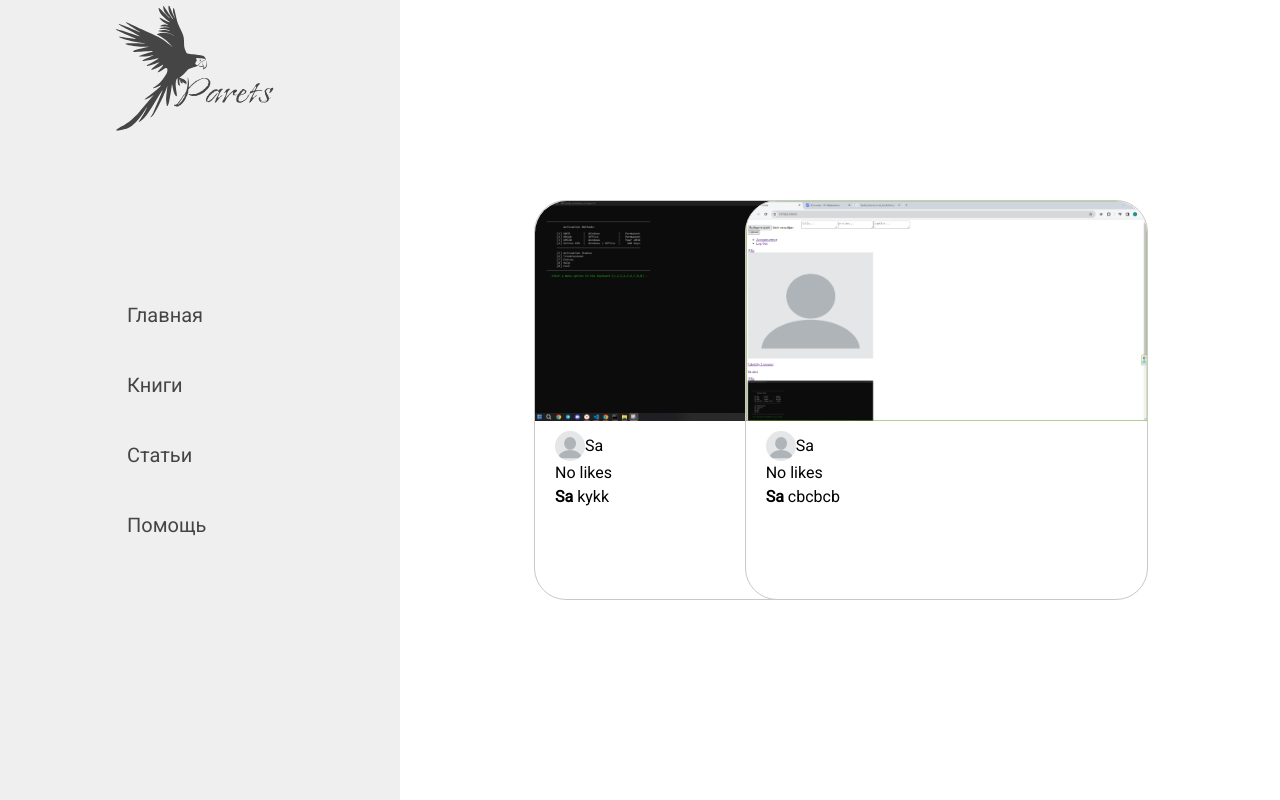
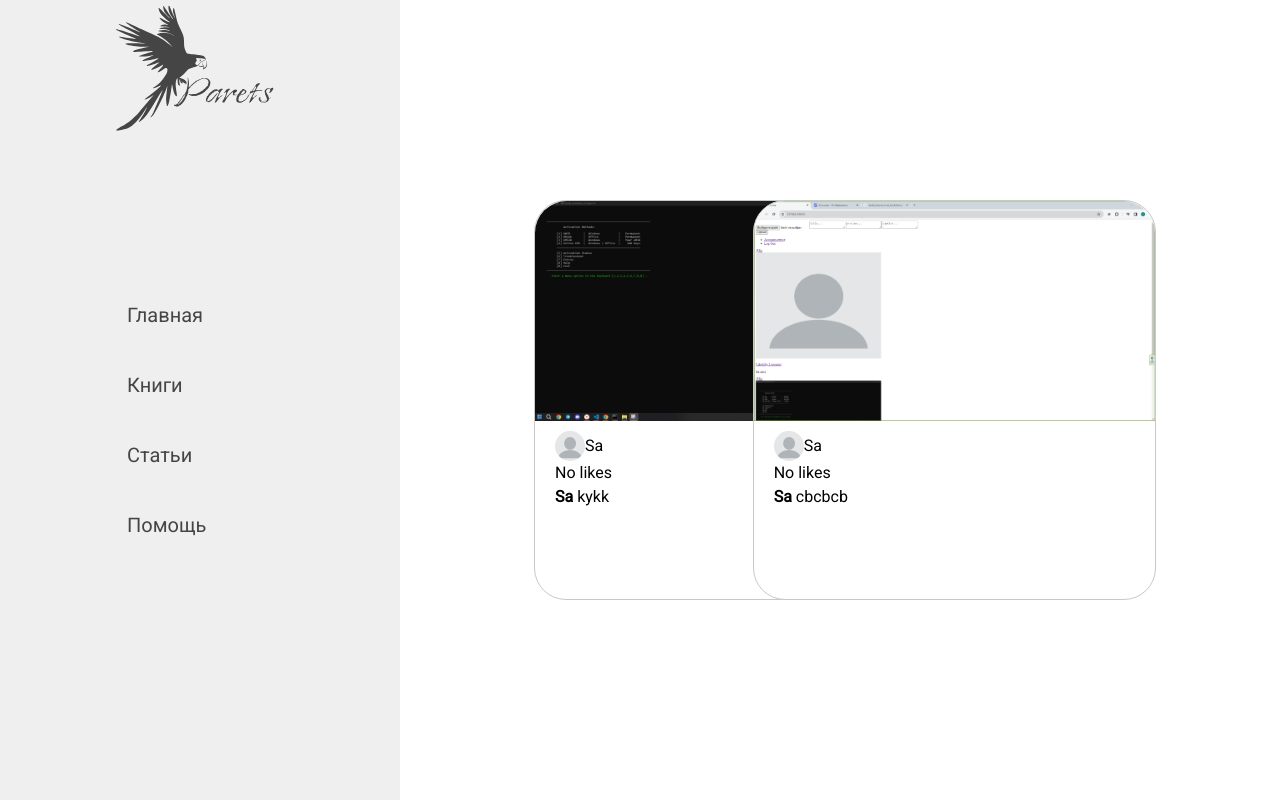
Before and after one commit to BoberSmallKing/Social_book, a Django app: template social_book/templates/index.html in a window 1280 px wide. Run offline with Django 4.2, Linux system fonts and the light colour scheme; the template is opened without the code that fills it: values that come from a table or form of the project are taken from there, others are empty; data comes from the database, SQL or seed files in the repository; some libraries are stand-ins or nearby versions.

Commit message:
Add style css

```diff
--- a/social_book/static/main.css
+++ b/social_book/static/main.css
@@ -19,11 +19,11 @@
     font-size: 30px;
 }
 
- ul {
+ul {
     list-style: none;
 }
 
- a {
+a {
     text-decoration: none;
 }
 
--- a/social_book/templates/index.html
+++ b/social_book/templates/index.html
@@ -56,7 +56,7 @@
             </header> -->
 
             <div class="conteiner">
-                <div class="grid grid-cols-3 gap-4">
+                <div class="grid grid-cols-3 gap-10">
                     {% for post in posts %}
                     <div class="post_cart">
                         <div>
```
